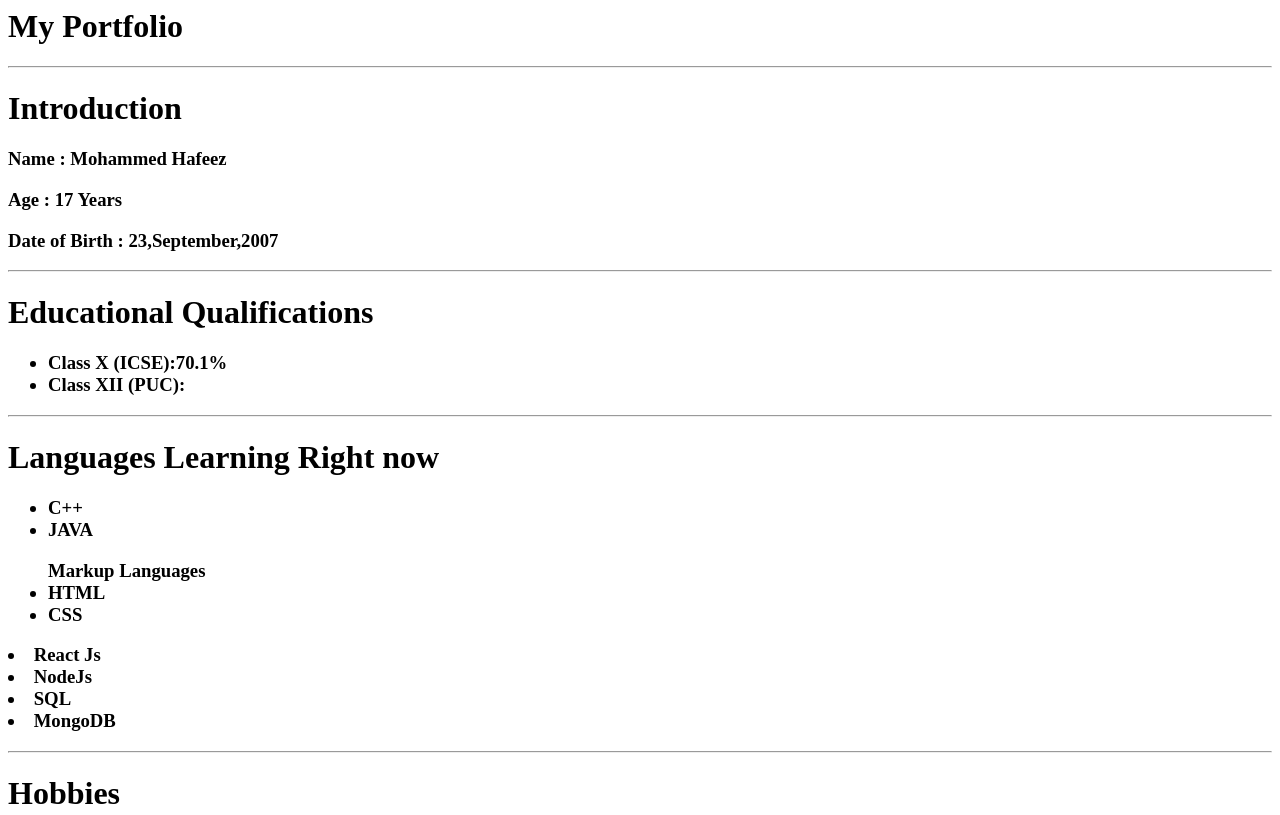
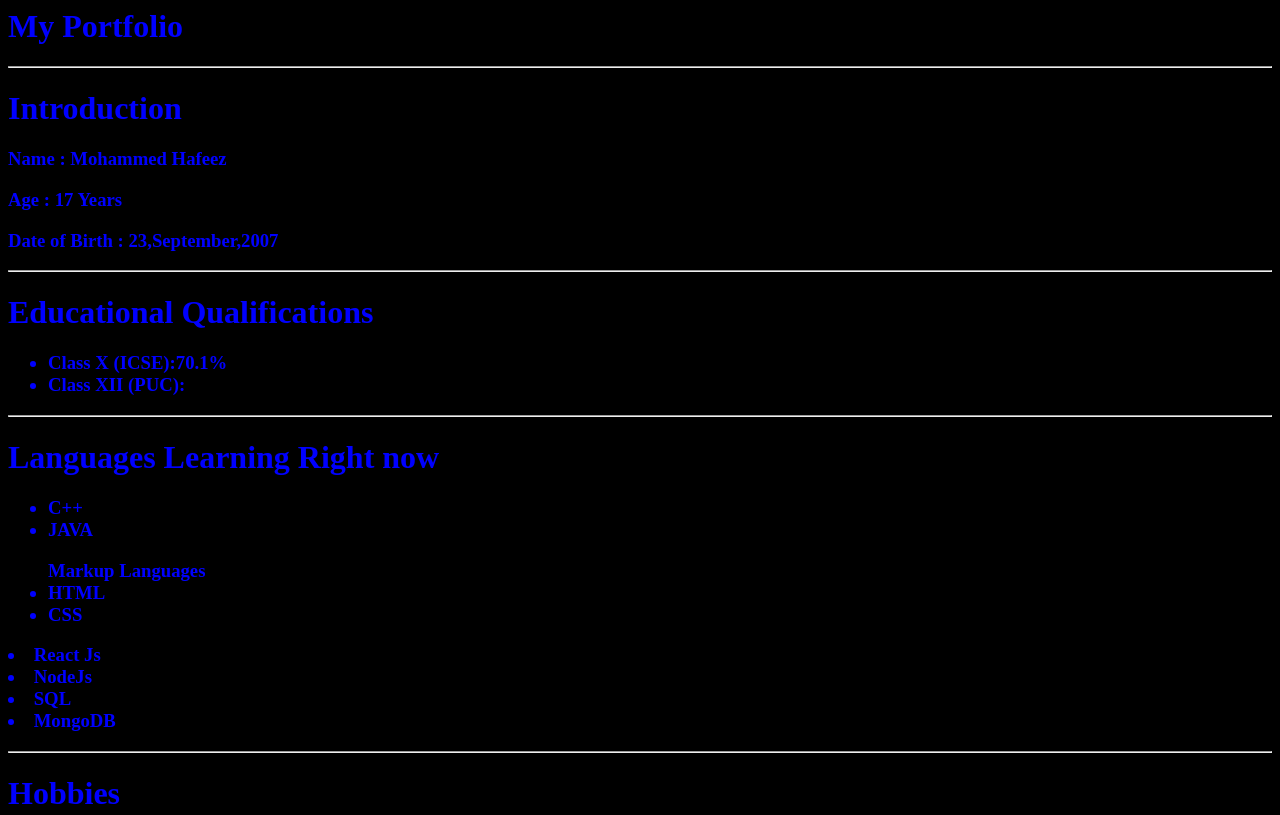
Before and after one commit to hafeeznedge/Portfolio, a plain HTML site: page index.html in a window 1280 px wide. Shown: the top 815 px of the page. Drawn offline with Linux system fonts and the light colour scheme.

Commit message:
adding Style

```diff
--- a/index.html
+++ b/index.html
@@ -3,9 +3,12 @@
         <title>Portfolio</title>
     </head>
             <body>
-                        <h1><b><strong>My Portfolio </strong></b></h1>
+                    <style>
+                        body {background-color: black;}
+                    </style>
+                        <h1 style="color:blue;"><b><strong>My Portfolio </strong></b></h1>
                         <hr>
-                    <div1>
+                    <div1 style="color:blue;">
                         <h1>Introduction</h1>
                             <h3>Name : Mohammed Hafeez</h3>
                             <h3>Age : 17 Years</h3>
```
